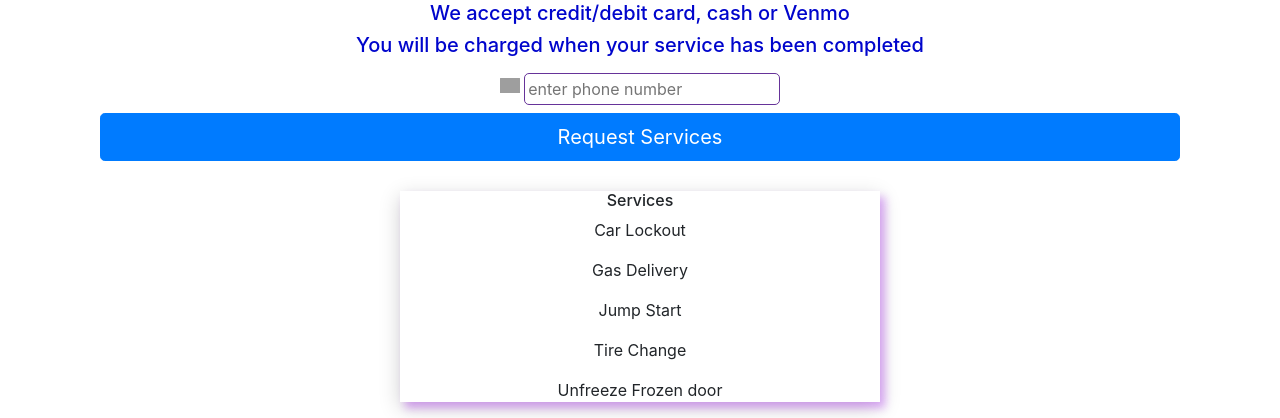
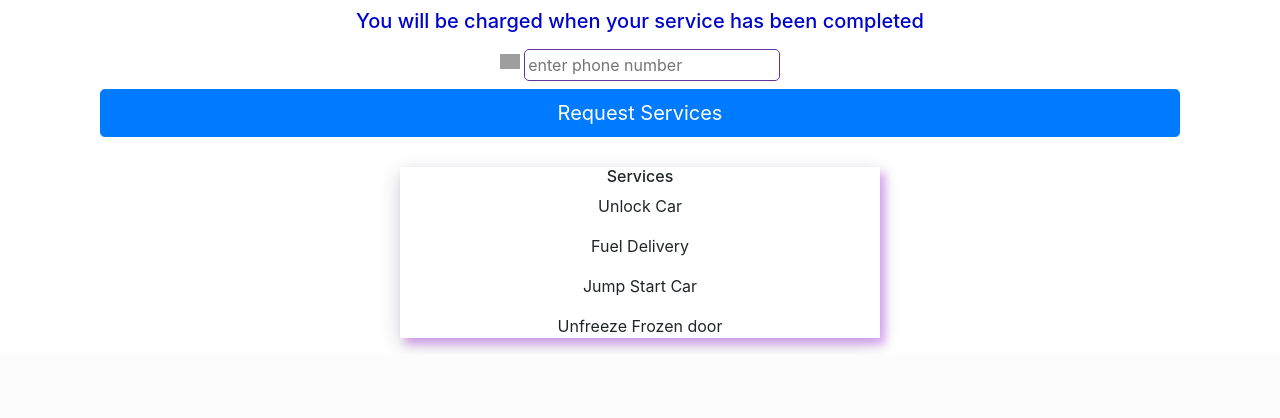
Before and after one commit to silvano905/car, a Django app: page / in a window 1280 px wide. Shown: the part 2400-2818 px from the top of the page. After the commit the page ends 2751 px from the top, so only its background shows below. Run offline with Django 3.2, Linux system fonts and the light colour scheme; data comes from the database, SQL or seed files in the repository; both versions use the stored data as it was after the commit; some libraries are stand-ins or nearby versions; grey boxes are pictures that could not be loaded.

Commit message:
12/12/18

```diff
--- a/car_helper/settings.py
+++ b/car_helper/settings.py
@@ -25,7 +25,7 @@
 SECRET_KEY = os.environ['MY_KEY_CAR']
 
 # SECURITY WARNING: don't run with debug turned on in production!
-DEBUG = False
+DEBUG = True
 
 ALLOWED_HOSTS = ['silvano90help.pythonanywhere.com', '127.0.0.1', 'chicagocarhelp.com','www.chicagocarhelp.com', 'https://silvano90help.pythonanywhere.com']
 
--- a/helper/templates/helper/car_jump_start.html
+++ b/helper/templates/helper/car_jump_start.html
@@ -4,7 +4,7 @@
 <html lang="en">
 <head>
     <meta charset="UTF-8" content="width=device-width, initial-scale=1" name="viewport" >
-    <title>Car jump start| Battery jump start</title>
+    <title>Car jump start| Battery jump start| Roadside assistance</title>
     <meta name="description" content="Car won't start because of dead battery?
 We can give you a jump start for the lowest price. No call needed.">
 
@@ -36,7 +36,6 @@
         <div class="top_margin bottom_margin">
             <a href="{% url 'help:home'%}"><button class="btn btn-primary btn-sm" style="margin-bottom: 2px">Need fuel delivery?</button></a>
             <a href="{% url 'help:home'%}"><button class="btn btn-primary btn-sm" style="margin-bottom: 2px">Need a jump start?</button></a>
-            <a href="{% url 'help:home'%}"><button class="btn btn-primary btn-sm" style="margin-bottom: 2px">Need a flat tire change?</button></a>
             <a href="{% url 'help:home'%}"><button class="btn btn-primary btn-sm" style="margin-bottom: 2px">Unlock car door?</button></a>
             <a href="{% url 'help:home'%}"><button class="btn btn-primary btn-sm" style="margin-bottom: 2px">unfreeze car door?</button></a>
         </div>
--- a/helper/templates/helper/car_unlock.html
+++ b/helper/templates/helper/car_unlock.html
@@ -4,7 +4,7 @@
 <html lang="en">
 <head>
     <meta charset="UTF-8" content="width=device-width, initial-scale=1" name="viewport" >
-    <title>Unlock car door| Car lockout</title>
+    <title>Unlock car door| Car lockout| Roadside assistance</title>
     <meta name="description" content="Can't open your door because you forgot your keys inside? We can unlock your car
     in minutes. No call needed and we offer the cheapest prices.">
 
@@ -33,7 +33,6 @@
         <div class="top_margin bottom_margin">
             <a href="{% url 'help:home'%}"><button class="btn btn-primary btn-sm" style="margin-bottom: 2px">Need fuel delivery?</button></a>
             <a href="{% url 'help:home'%}"><button class="btn btn-primary btn-sm" style="margin-bottom: 2px">Need a jump start?</button></a>
-            <a href="{% url 'help:home'%}"><button class="btn btn-primary btn-sm" style="margin-bottom: 2px">Need a flat tire change?</button></a>
             <a href="{% url 'help:home'%}"><button class="btn btn-primary btn-sm" style="margin-bottom: 2px">Unlock car door?</button></a>
             <a href="{% url 'help:home'%}"><button class="btn btn-primary btn-sm" style="margin-bottom: 2px">unfreeze car door?</button></a>
         </div>
--- a/helper/templates/helper/home.html
+++ b/helper/templates/helper/home.html
@@ -14,20 +14,11 @@
 </script>
 
     <meta charset="UTF-8" content="width=device-width, initial-scale=1" name="viewport" >
-    <title>emergency fuel delivery, flat tire change, car jump start, car unlock | chicago roadside assistance</title>
+    <title>Fuel delivery, car jump start, car unlock | chicago roadside assistance</title>
     <meta name="description" content="Get the fastest roadside assistance in Chicago, Cicero and Berwyn. No call needed.
-     Request emergency fuel delivery, flat tire change, unlock car door, unfreeze car door and car jump start. Car lockout">
+     Request fuel delivery, unlock car door, unfreeze car door and car jump start.">
 
-
-    <meta name="keywords" content="Roadside assistance near me, Emergency fuel delivery near me,Fuel delivery near me,
-    Fuel delivery service,Fuel delivery at home,Fuel delivery chicago,fuel delivery service chicago, Gasoline delivery near me,Flat tire service near
-    me,Emergency flat tire change near me,Flat tire chicago,Flat tire cicero,Flat tire berwyn,Flat tire service chicago, I got a flat tire,I have
-    a flat tire,Car won’t start,Jump start service,Need a jump start,Need a jump start near me,Jump start battery,
-    Jump start car chicago,Jump start chicago,Jump start near me,Jump start service chicago,Open my car,Open my car
-    near me,Open my locked car,Locksmith open my car,Need someone to open my car,Unlock my car,Unfreeze car door,car lockout,
-    car lockout service chicago, Chicago car lockout, Emergency fuel delivery chicago, Car jump service chicago, Chicago jump start,
-    Chicago flat tire, Chicago unfreeze car door, Car lockout chicago, Flat tire change chicago, Car jump start chicago,
-    Unlock car door chicago, Chicago fuel delivery">
+    <meta name="keywords" content="Roadside assistance, Fuel delivery, Unlock car">
 
     <link rel="stylesheet" href="https://stackpath.bootstrapcdn.com/bootstrap/4.1.3/css/bootstrap.min.css"
           integrity="sha384-MCw98/SFnGE8fJT3GXwEOngsV7Zt27NXFoaoApmYm81iuXoPkFOJwJ8ERdknLPMO" crossorigin="anonymous">
@@ -53,7 +44,6 @@
                     Services
                     </a>
                     <div class="dropdown-menu" aria-labelledby="navbarDropdown">
-                                <a class="dropdown-item" href="{% url 'help:flat_tire'%}">Flat tire change</a>
                                 <a class="dropdown-item" href="{% url 'help:fuel_delivery'%}">Fuel delivery</a>
                                 <a class="dropdown-item" href="{% url 'help:jump_start'%}">Car jump start</a>
                                 <a class="dropdown-item" href="{% url 'help:unlock_car'%}">Unlock car door</a>
@@ -96,7 +86,7 @@
         <div class="card text-white bg-dark mb-3 purple_shadow">
             <div class="card-body" style="">
                 <p class="card-text">Get the fastest roadside assistance in Chicago, Cicero and Berwyn. No call needed.
-                Request emergency fuel delivery, flat tire change, unlock car door, unfreeze car door and car jump start.</p>
+                Request fuel delivery, unlock car door, unfreeze car door and car jump start.</p>
             </div>
         </div>
 
@@ -138,7 +128,7 @@
 
                         <div class="card-body">
                             <h5 class="card-title">Forgot your car keys inside of your car?</h5>
-                            <p class="card-text">We have the right tools to open your car in minutes and safely.</p>
+                            <p class="card-text">We have the right tools to unlock your car in minutes and safely.</p>
                             <p class="price card-text">price: $49</p>
                                 <form action="{% url 'help:add'%}" method="post">
                                     {% csrf_token %}
@@ -164,7 +154,7 @@
                         </div>
                         <div class="card-body">
                             <h5 class="card-title">Forgot your car keys inside of your car?</h5>
-                            <p class="card-text">We have the right tools to open your car in minutes and safely.</p>
+                            <p class="card-text">We have the right tools to unlock your car in minutes and safely.</p>
                             <p class="price card-text">price: $49</p>
                             <a href="{% url 'help:undo'%}"><button class="btn btn-danger">Remove All</button></a>
                         </div>
@@ -222,7 +212,7 @@
                              alt="car jump start">
 
                         <div class="card-body">
-                            <h5 class="card-title">Dead battery?</h5>
+                            <h5 class="card-title">Need a jump start?</h5>
                             <p class="card-text">Car won't start? We can Jump start your battery.</p>
                             <p class="price card-text">price: $49</p>
                                 <form action="{% url 'help:add'%}" method="post">
@@ -248,7 +238,7 @@
                         </div>
 
                         <div class="card-body">
-                            <h5 class="card-title">Dead battery?</h5>
+                            <h5 class="card-title">Need a jump start?</h5>
                             <p class="card-text">We can Jump start your battery.</p>
                             <p class="price card-text">price: $49</p>
                             <a href="{% url 'help:undo'%}"><button class="btn btn-danger">Remove All</button></a>
@@ -267,7 +257,7 @@
                         <div class="card-body">
                             <h5 class="card-title">Need fuel?</h5>
                             <p class="card-text">We can deliver to you 2 gallons of fuel in an emergency</p>
-                            <p class="price card-text">price: $59</p>
+                            <p class="price card-text">price: $49</p>
                             <form action="{% url 'help:add'%}" method="post">
                                 {% csrf_token %}
                                 <input type='hidden' name="fuel" value="fuel">
@@ -291,7 +281,7 @@
                         <div class="card-body">
                             <h5 class="card-title">Need fuel?</h5>
                             <p class="card-text">We can deliver to you 2 gallons of fuel in an emergency</p>
-                            <p class="price card-text">price: $59</p>
+                            <p class="price card-text">price: $49</p>
                             <a href="{% url 'help:undo'%}"><button class="btn btn-danger">Remove All</button></a>
 
                         </div>
@@ -419,10 +409,9 @@
     <div align="center" class="top_margin">
         <div class="purple_shadow">
             <h6>Services</h6>
-            <p>Car Lockout</p>
-            <p>Gas Delivery</p>
-            <p>Jump Start</p>
-            <p>Tire Change</p>
+            <p>Unlock Car</p>
+            <p>Fuel Delivery</p>
+            <p>Jump Start Car</p>
             <p>Unfreeze Frozen door</p>
 
         </div>
--- a/helper/templates/helper/out_of_gas.html
+++ b/helper/templates/helper/out_of_gas.html
@@ -32,7 +32,6 @@
         <div class="top_margin bottom_margin">
             <a href="{% url 'help:home'%}"><button class="btn btn-primary btn-sm" style="margin-bottom: 2px">Need fuel delivery?</button></a>
             <a href="{% url 'help:home'%}"><button class="btn btn-primary btn-sm" style="margin-bottom: 2px">Need a jump start?</button></a>
-            <a href="{% url 'help:home'%}"><button class="btn btn-primary btn-sm" style="margin-bottom: 2px">Need a flat tire change?</button></a>
             <a href="{% url 'help:home'%}"><button class="btn btn-primary btn-sm" style="margin-bottom: 2px">Unlock car door?</button></a>
             <a href="{% url 'help:home'%}"><button class="btn btn-primary btn-sm" style="margin-bottom: 2px">unfreeze car door?</button></a>
         </div>
@@ -59,7 +58,7 @@
             </div>
             <div class="top_margin2">
             <p class="put_left" style="color: purple">THE CHEAPEST ROADSIDE ASSISTANCE</p>
-            <p>We only charge $59 for fuel delivery. Other guys charge you over $70 to do the same job.</p>
+            <p>We only charge $49 for fuel delivery. Other guys charge you over $70 to do the same job.</p>
             </div>
             <div class="top_margin2">
             <p class="put_left" style="color: purple">Where are we available?</p>
--- a/helper/templates/helper/unfreeze_car.html
+++ b/helper/templates/helper/unfreeze_car.html
@@ -4,7 +4,7 @@
 <html lang="en">
 <head>
     <meta charset="UTF-8" content="width=device-width, initial-scale=1" name="viewport" >
-    <title>unfreeze car door</title>
+    <title>unfreeze car door| Roadside assistance</title>
     <meta name="description" content="Can't open your door because it's frozen? We can unfreeze your door
     or lock in minutes. No call needed and we offer the cheapest prices.">
 
@@ -33,7 +33,6 @@
         <div class="top_margin bottom_margin">
             <a href="{% url 'help:home'%}"><button class="btn btn-primary btn-sm" style="margin-bottom: 2px">Need fuel delivery?</button></a>
             <a href="{% url 'help:home'%}"><button class="btn btn-primary btn-sm" style="margin-bottom: 2px">Need a jump start?</button></a>
-            <a href="{% url 'help:home'%}"><button class="btn btn-primary btn-sm" style="margin-bottom: 2px">Need a flat tire change?</button></a>
             <a href="{% url 'help:home'%}"><button class="btn btn-primary btn-sm" style="margin-bottom: 2px">Unlock car door?</button></a>
             <a href="{% url 'help:home'%}"><button class="btn btn-primary btn-sm" style="margin-bottom: 2px">unfreeze car door?</button></a>
         </div>
--- a/helper/views.py
+++ b/helper/views.py
@@ -63,7 +63,7 @@
         elif fuel:
             for i in all_services:
                 i.gas = True
-                i.total = F('total') + 59
+                i.total = F('total') + 49
                 i.save()
 
         elif battery:
```
Also changed, not shown: db.sqlite3.
